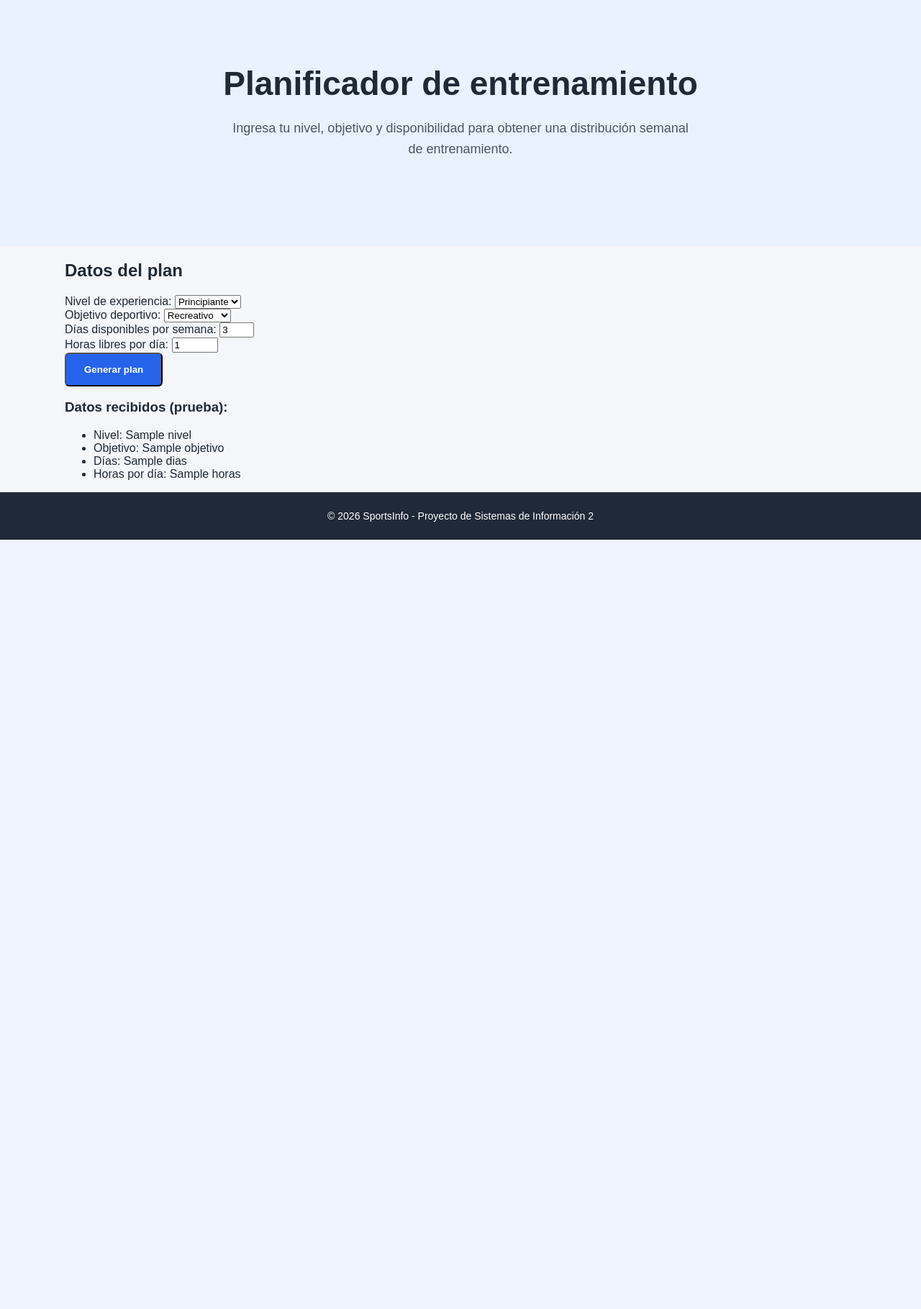
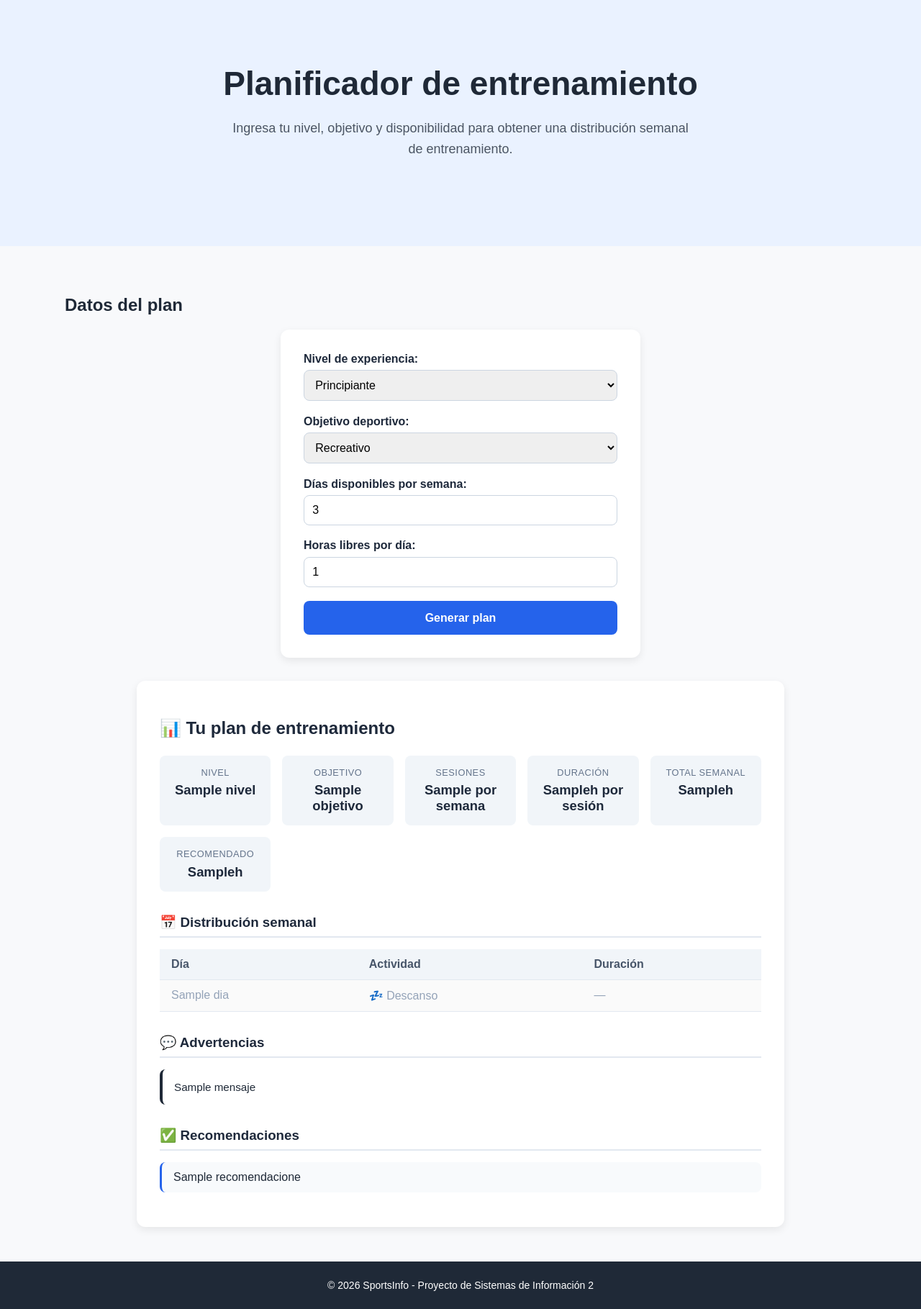
Before and after one commit to thexangel20/plataforma-deportiva, a Flask app: template app/templates/planificador.html in a window 1280 px wide. Shown: the part 72-1891 px from the top of the page at 72% size. Before the commit the page ends 822 px from the top, so only its background shows below. Run offline with Flask 3, Linux system fonts and the light colour scheme; the template is opened without the code that fills it: most values are stand-ins (such as "Sample title", 1, 10 or a date in 2020).

Commit message:
FASE 2: Agrego logica de calculo del planificador

```diff
--- a/app/static/css/style.css
+++ b/app/static/css/style.css
@@ -241,3 +241,209 @@ body {
         grid-template-columns: 1fr;
     }
 }
+/* ============================================== */
+/* ESTILOS DEL PLANIFICADOR                       */
+/* ============================================== */
+
+.seccion-planificador {
+    padding: 3rem 0;
+    background: #f8f9fb;
+}
+
+.formulario-planificador {
+    max-width: 500px;
+    margin: 0 auto;
+    background: white;
+    padding: 2rem;
+    border-radius: 12px;
+    box-shadow: 0 4px 12px rgba(0, 0, 0, 0.08);
+}
+
+.campo {
+    margin-bottom: 1.2rem;
+    display: flex;
+    flex-direction: column;
+}
+
+.campo label {
+    font-weight: 600;
+    margin-bottom: 0.4rem;
+    color: #1e293b;
+}
+
+.campo select,
+.campo input {
+    padding: 0.7rem;
+    border: 1px solid #cbd5e1;
+    border-radius: 8px;
+    font-size: 1rem;
+}
+
+.campo select:focus,
+.campo input:focus {
+    outline: none;
+    border-color: #2563eb;
+    box-shadow: 0 0 0 3px rgba(37, 99, 235, 0.15);
+}
+
+/* Botón del formulario */
+.formulario-planificador .boton {
+    width: 100%;
+    padding: 0.9rem;
+    background: #2563eb;
+    color: white;
+    border: none;
+    border-radius: 8px;
+    font-size: 1rem;
+    font-weight: 600;
+    cursor: pointer;
+    transition: background 0.2s;
+}
+
+.formulario-planificador .boton:hover {
+    background: #1d4ed8;
+}
+
+/* Resultado del plan */
+.resultado-plan {
+    max-width: 900px;
+    margin: 2rem auto 0;
+    background: white;
+    padding: 2rem;
+    border-radius: 12px;
+    box-shadow: 0 4px 12px rgba(0, 0, 0, 0.08);
+}
+
+.resultado-plan h2 {
+    margin-bottom: 1.5rem;
+    color: #1e293b;
+}
+
+.resultado-plan h3 {
+    margin: 2rem 0 1rem;
+    color: #1e293b;
+    border-bottom: 2px solid #e2e8f0;
+    padding-bottom: 0.5rem;
+}
+
+/* Resumen del plan */
+.resumen-plan {
+    display: grid;
+    grid-template-columns: repeat(auto-fit, minmax(140px, 1fr));
+    gap: 1rem;
+    margin-bottom: 1rem;
+}
+
+.resumen-item {
+    background: #f1f5f9;
+    padding: 1rem;
+    border-radius: 8px;
+    display: flex;
+    flex-direction: column;
+    text-align: center;
+}
+
+.resumen-label {
+    font-size: 0.8rem;
+    color: #64748b;
+    text-transform: uppercase;
+    letter-spacing: 0.5px;
+    margin-bottom: 0.4rem;
+}
+
+.resumen-valor {
+    font-size: 1.15rem;
+    color: #1e293b;
+}
+
+/* Tabla de distribución */
+.tabla-plan {
+    width: 100%;
+    border-collapse: collapse;
+    margin-top: 0.5rem;
+}
+
+.tabla-plan th,
+.tabla-plan td {
+    padding: 0.75rem 1rem;
+    text-align: left;
+    border-bottom: 1px solid #e2e8f0;
+}
+
+.tabla-plan th {
+    background: #f1f5f9;
+    font-weight: 600;
+    color: #475569;
+}
+
+.dia-entrena {
+    background: #ecfdf5;
+}
+
+.dia-descanso {
+    background: #fafafa;
+    color: #94a3b8;
+}
+
+/* Advertencias */
+.advertencias {
+    display: flex;
+    flex-direction: column;
+    gap: 0.75rem;
+}
+
+.advertencia {
+    padding: 1rem;
+    border-radius: 8px;
+    border-left: 4px solid;
+    font-size: 0.95rem;
+}
+
+.advertencia-warning {
+    background: #fffbeb;
+    border-color: #f59e0b;
+    color: #78350f;
+}
+
+.advertencia-info {
+    background: #eff6ff;
+    border-color: #3b82f6;
+    color: #1e3a8a;
+}
+
+.advertencia-success {
+    background: #ecfdf5;
+    border-color: #10b981;
+    color: #064e3b;
+}
+
+/* Recomendaciones */
+.recomendaciones {
+    list-style: none;
+    padding: 0;
+    display: flex;
+    flex-direction: column;
+    gap: 0.5rem;
+}
+
+.recomendaciones li {
+    padding: 0.75rem 1rem;
+    background: #f8fafc;
+    border-radius: 8px;
+    border-left: 3px solid #2563eb;
+}
+
+/* Responsive */
+@media (max-width: 600px) {
+    .formulario-planificador,
+    .resultado-plan {
+        padding: 1.5rem;
+        margin: 1rem;
+    }
+
+    .tabla-plan th,
+    .tabla-plan td {
+        padding: 0.5rem;
+        font-size: 0.9rem;
+    }
+}
--- a/app/templates/planificador.html
+++ b/app/templates/planificador.html
@@ -72,16 +72,87 @@
                 </form>
 
                 {% if resultado %}
-                <div class="resultado-temporal">
-                    <h3>Datos recibidos (prueba):</h3>
-                    <ul>
-                        <li>Nivel: {{ resultado.nivel }}</li>
-                        <li>Objetivo: {{ resultado.objetivo }}</li>
-                        <li>Días: {{ resultado.dias }}</li>
-                        <li>Horas por día: {{ resultado.horas }}</li>
-                    </ul>
-                </div>
-                {% endif %}
+<div class="resultado-plan">
+
+    <h2>📊 Tu plan de entrenamiento</h2>
+
+    <div class="resumen-plan">
+        <div class="resumen-item">
+            <span class="resumen-label">Nivel</span>
+            <strong class="resumen-valor">{{ resultado.nivel|capitalize }}</strong>
+        </div>
+        <div class="resumen-item">
+            <span class="resumen-label">Objetivo</span>
+            <strong class="resumen-valor">{{ resultado.objetivo|capitalize }}</strong>
+        </div>
+        <div class="resumen-item">
+            <span class="resumen-label">Sesiones</span>
+            <strong class="resumen-valor">{{ resultado.dias_disponibles }} por semana</strong>
+        </div>
+        <div class="resumen-item">
+            <span class="resumen-label">Duración</span>
+            <strong class="resumen-valor">{{ resultado.duracion_sesion }}h por sesión</strong>
+        </div>
+        <div class="resumen-item">
+            <span class="resumen-label">Total semanal</span>
+            <strong class="resumen-valor">{{ resultado.horas_reales }}h</strong>
+        </div>
+        <div class="resumen-item">
+            <span class="resumen-label">Recomendado</span>
+            <strong class="resumen-valor">{{ resultado.horas_recomendadas }}h</strong>
+        </div>
+    </div>
+
+    <h3>📅 Distribución semanal</h3>
+    <table class="tabla-plan">
+        <thead>
+            <tr>
+                <th>Día</th>
+                <th>Actividad</th>
+                <th>Duración</th>
+            </tr>
+        </thead>
+        <tbody>
+            {% for d in resultado.distribucion %}
+            <tr class="{% if d.entrena %}dia-entrena{% else %}dia-descanso{% endif %}">
+                <td>{{ d.dia }}</td>
+                <td>
+                    {% if d.entrena %}
+                        🏃 Entrenamiento
+                    {% else %}
+                        💤 Descanso
+                    {% endif %}
+                </td>
+                <td>
+                    {% if d.entrena %}
+                        {{ d.duracion }}h
+                    {% else %}
+                        —
+                    {% endif %}
+                </td>
+            </tr>
+            {% endfor %}
+        </tbody>
+    </table>
+
+    <h3>💬 Advertencias</h3>
+    <div class="advertencias">
+        {% for a in resultado.advertencias %}
+        <div class="advertencia advertencia-{{ a.tipo }}">
+            {{ a.mensaje }}
+        </div>
+        {% endfor %}
+    </div>
+
+    <h3>✅ Recomendaciones</h3>
+    <ul class="recomendaciones">
+        {% for r in resultado.recomendaciones %}
+        <li>{{ r }}</li>
+        {% endfor %}
+    </ul>
+
+</div>
+{% endif %}
 
             </div>
         </section>
```
Also changed, not shown: app/routes.py (+119 -8 lines).
